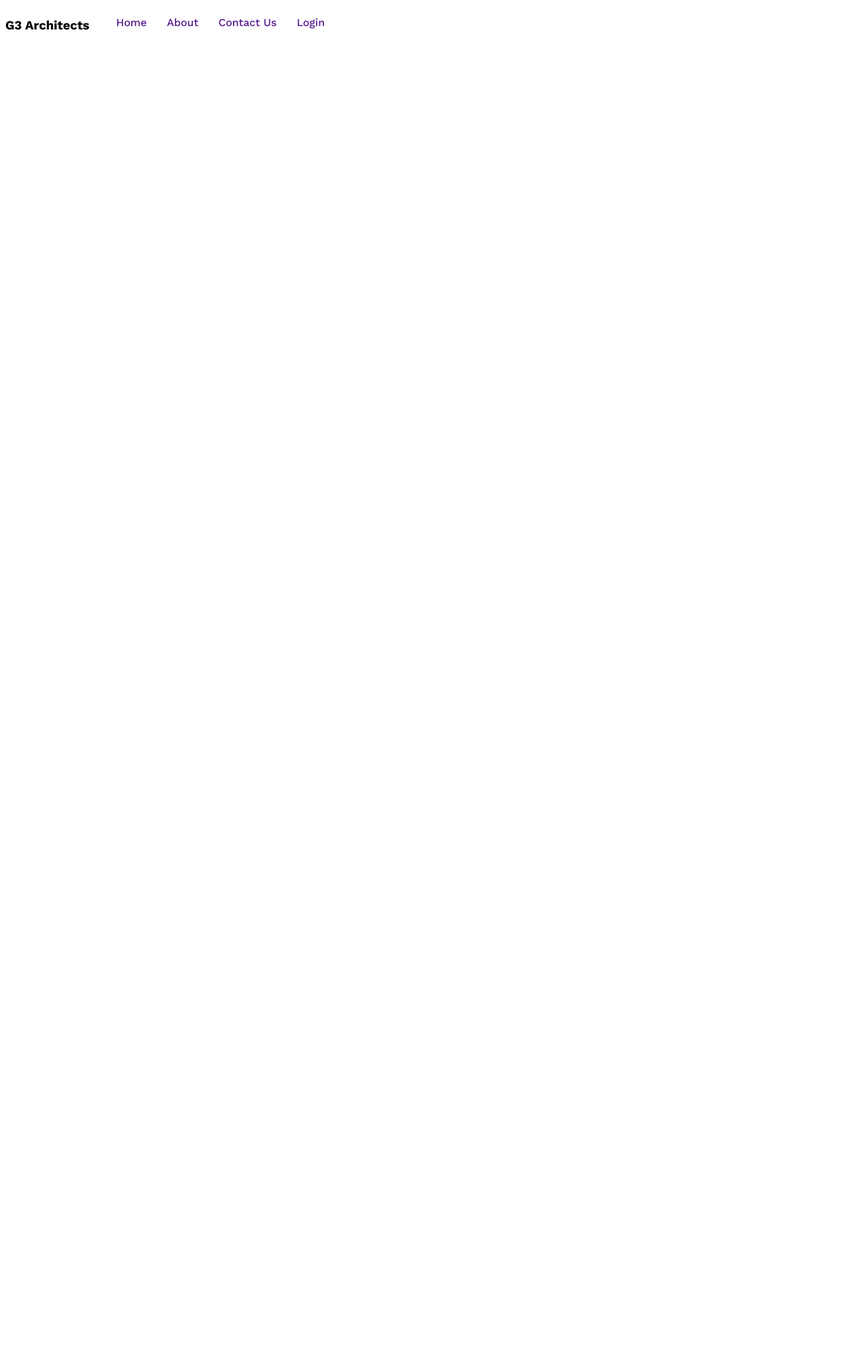
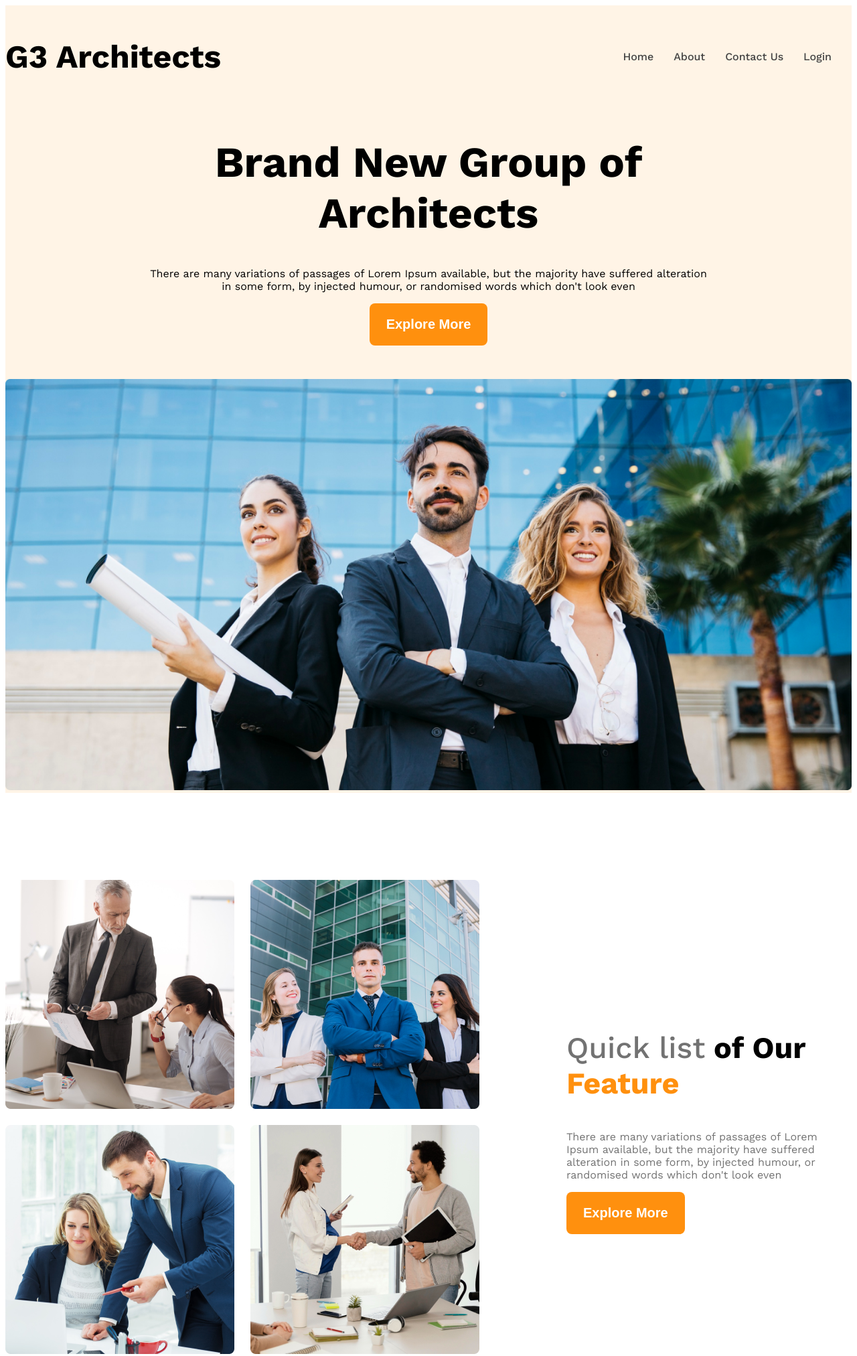
Before and after one commit to shariful2146/g3-architect-website, a plain HTML site: page index.html in a window 1280 px wide. Shown: the top 2025 px of the page at 67% size. Before the commit the page ends 800 px from the top, so only its background shows below. Drawn offline with nearby package versions, Linux system fonts and the light colour scheme.

Commit message:
made team responsive and added facts stucture

```diff
--- a/index.html
+++ b/index.html
@@ -7,21 +7,79 @@
     <link rel="stylesheet" href="styles/architects.css">
 </head>
 <body class="work-sans-font">
-    <header>
+    <header class="bg-light">
         <nav class="navbar display-flex">
             <h3 class="brand"> G3 Architects</h3>
             <ul class="nav-links display-flex">
-                <li class="nav-item"><a href="" class="nav-link">Home</a></li>
-                <li class="nav-item"><a href="" class="nav-link">About</a></li>
-                <li class="nav-item"><a href="" class="nav-link">Contact Us</a></li>
-                <li class="nav-item"><a href="" class="nav-link">Login</a></li>
+                <li class="nav-item"><a href="" class="nav-link text-gray">Home</a></li>
+                <li class="nav-item"><a href="" class="nav-link text-gray">About</a></li>
+                <li class="nav-item"><a href="" class="nav-link text-gray">Contact Us</a></li>
+                <li class="nav-item"><a href="" class="nav-link text-gray">Login</a></li>
             </ul>
         </nav>
+
+        <div class="banner">
+            <div class="banner-content">
+                <h1 class="banner-title"> Brand New Group of Architects</h1>
+                <p class="banner-description">There are many variations of passages of Lorem Ipsum available, but the majority have suffered alteration in some form, by injected humour, or randomised words which don't look even</p>
+                <button class="btn-primary">Explore More</button>
+            </div>
+            <img class="banner-image" src="images/banner.png" alt="">
+        </div>
     </header>
 
     <main>
+        <!-- teams section start-->
+        <section class="teams display-flex">
+            <div class="team-img-container">
+               <img src="images/team1.png" alt="two architects discussing about design">
+               <img src="images/team2.png" alt="">
+               <img src="images/team3.png" alt="">
+               <img src="images/team4.png" alt="">
+            </div>
+
+            <div class="our-features">
+                <h3 class="section-title"> <span id="quick-list" class="text-light-gray">Quick list</span> <span>of Our</span> <span class="text-primary">Feature</span></h3>
+                <p class="feature-description text-light-gray">There are many variations of passages of Lorem Ipsum available, but the majority have suffered alteration in some form, by injected humour, or randomised words which don't look even</p>
+                <button class="btn-primary">Explore More</button>
+            </div>
+        </section>
+
+        <!--feature will enjoy-->
+        <section>
+            <h3 class="section-title">Some Facts</h3>
+            <p class="text-light-gray">There are many variations of passages of lorem ipsum available, but the majority have suffered alteration.</p>
+            <!--.fact*4>img.icon+h4.fact-number+h5.fact-name-->
+            <div class="fact">
+                <img src="" alt="" class="icon">
+                <h4 class="fact-number"></h4>
+                <h5 class="fact-name"></h5>
+            </div>
+            <div class="fact">
+                <img src="" alt="" class="icon">
+                <h4 class="fact-number"></h4>
+                <h5 class="fact-name"></h5>
+            </div>
+            <div class="fact">
+                <img src="" alt="" class="icon">
+                <h4 class="fact-number"></h4>
+                <h5 class="fact-name"></h5>
+            </div>
+            <div class="fact">
+                <img src="" alt="" class="icon">
+                <h4 class="fact-number"></h4>
+                <h5 class="fact-name"></h5>
+            </div>
+        </section>
+
+        <!-- some facts -->
+         <section class="some-facts">
+
+         </section>
 
     </main>
+
+
 
     <footer>
 
--- a/styles/architects.css
+++ b/styles/architects.css
@@ -13,13 +13,55 @@
   display: flex;
 }
 
+.text-primary{
+  color: #FF900E;
+}
+
+.text-gray{
+  color: #424242;
+}
+
+/* dark03 */
+.text-light-gray{
+  color: #727272;
+}
+
+.bg-light{
+  background-color: rgba(255, 144, 14, 0.1);
+}
+
+.btn-primary{
+  background-color: #FF900E;
+  color: white;
+  padding: 20px 25px;
+  font-size: 1.25rem;
+  font-weight: 600;
+  border-radius: 8px;
+  border: none;
+}
+
+main{
+  max-width: 1440px;
+  margin: 0 auto;
+}
+
+
+main > section{
+  margin-top: 130px;
+}
+
+.section-title{
+  font-size: 2.8rem;
+  font-weight: 700;
+}
 
 /* header styles */
 
 
 /* navbar related styles */
 .navbar{
-  display: flex;
+ justify-content: space-between;
+ align-items: center;
 }
 
 .nav-item{
@@ -27,7 +69,82 @@
   margin-right: 30px;
 }
 
+.brand{
+  font-weight: 700;
+  font-size: 3rem;
+}
+
 .nav-link{
   text-decoration: none;
   font-weight: 500;
 }
+
+.navbar, .banner{
+  max-width: 1440px;
+  margin: 0 auto;
+}
+
+/* banner related styles */
+.banner-content{
+  max-width: 850px;
+  margin: auto;
+  text-align: center;
+  margin-bottom: 50px;
+}
+
+.banner-title{
+  font-weight: 700;
+  font-size: 4rem;
+}
+
+.banner-image{
+  width: 100%;
+}
+
+/* team and feature related styles */
+.teams{
+  align-items: center;
+}
+
+.team-img-container{
+  display: grid;
+  grid-template-columns: repeat(2, 1fr);
+  gap: 24px;
+}
+
+.our-features{
+  margin-left: 130px;
+  max-width: 530px;
+}
+
+
+#quick-list{
+  font-weight: 500;
+}
+/* responsive media query */
+@media screen and (max-width: 576px) {
+  .navbar,
+  .nav-link,
+  .teams{
+    flex-direction: column;
+  }
+
+  .team-img-container{
+    grid-template-columns: repeat(1,1fr) ;
+  }
+
+  .our-features{
+    margin-left: 20px;
+  }
+}
+
+/* media size device */
+
+@media screen and (min-width: 576px) and (max-width: 992px) {
+  .teams{
+    flex-direction: column;
+  }
+  .our-features{
+    margin-left: 60px auto;
+  }
+}
```
